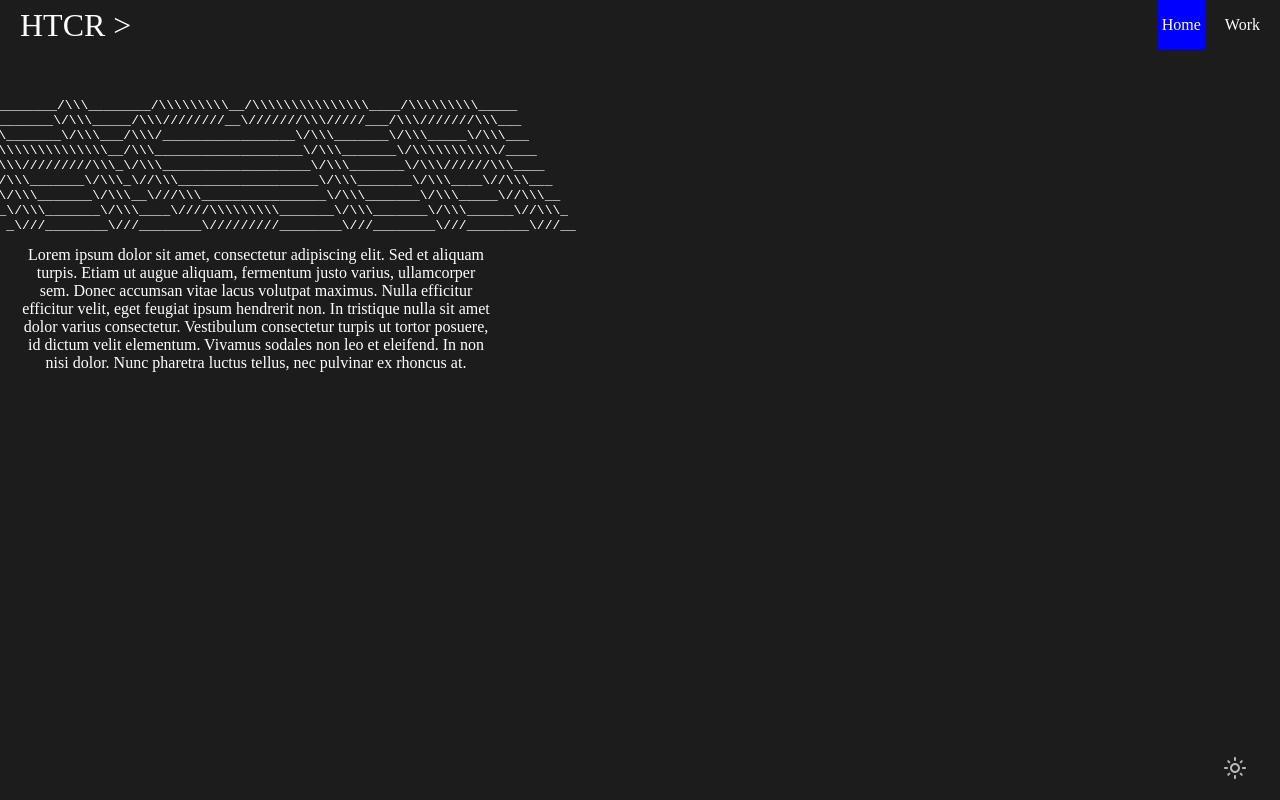
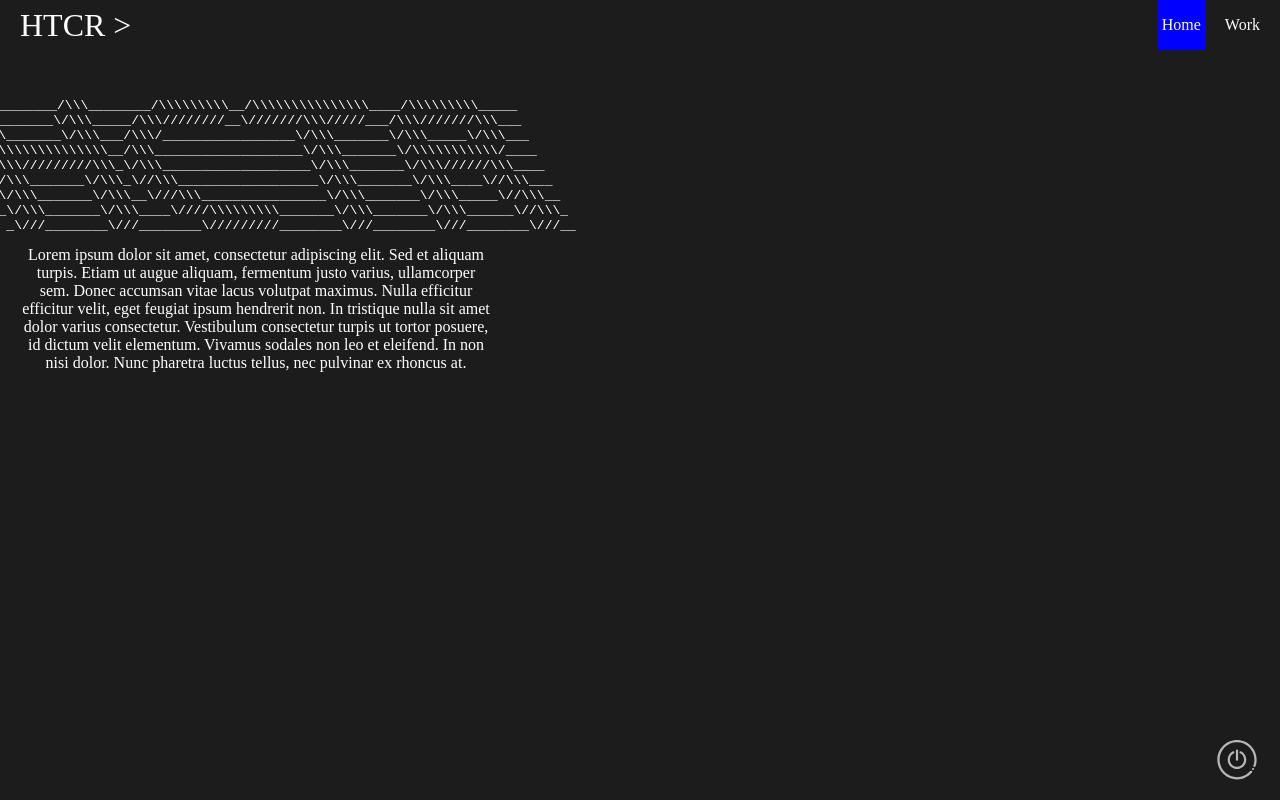
Before and after one commit to hctrgnzlz/portfolio, a React (Create React App) app: page / in a window 1280 px wide. Built offline with nearby package versions, Linux system fonts and the light colour scheme.

Commit message:
svg testing

```diff
--- a/src/App.js
+++ b/src/App.js
@@ -1,5 +1,5 @@
 import { ThemeProvider } from "styled-components";
-import Navbar from "./Navbar";
+import Navbar from "./components/Navbar";
 import Switch from "./components/Switch";
 import Home from "./pages/Home";
 import Work from "./pages/Work";
--- a/src/Slider.js
+++ b/src/Slider.js
@@ -1,7 +1,7 @@
 import styled, { ThemeProvider } from "styled-components";
 
 import MoonIcon from "./components/icons/MoonIcon";
-import SunIcon from "./components/icons/SunIcon";
+import SunIcon from "./assets/PowerIcon";
 import Switch from "./components/Switch";
 import { Title } from "./components/styles/switch.styled";
 import { Info } from "./components/styles/switch.styled";
--- /dev/null
+++ b/src/assets/PowerIcon.js
@@ -0,0 +1,25 @@
+import { useTheme } from "styled-components";
+
+function PowerIcon() {
+  const theme = useTheme()
+
+  return (
+    <svg viewBox="0 0 100 101.2" width="40" height="40">
+      <title>Switch Theme: ON/OFF</title>
+      <g>
+        <path fill={theme.icon} d="M50,99.7C22.6,99.7,0.3,77.4,0.3,50S22.6,0.3,50,0.3S99.7,22.6,99.7,50c0,5.7-1,11.3-2.9,16.6c-0.5,1.5-2.1,2.2-3.6,1.7
+          c-1.5-0.5-2.2-2.1-1.7-3.6C93.2,60,94,55.1,94,50C94,25.7,74.3,6,50,6S6,25.7,6,50s19.8,44,44,44c12.9,0,25.2-5.7,33.6-15.5
+          c1-1.2,2.8-1.3,4-0.3c1.2,1,1.3,2.8,0.3,4C78.4,93.3,64.6,99.7,50,99.7z"/>
+        <path d="M85.7,80.4"/>
+        <path d="M94.2,65.7"/>
+        <circle  fill={theme.icon} cx="90.6" cy="73.4" r="2.8"/>
+        <path fill={theme.icon} d="M50,73.4c-13,0-23.6-10.6-23.6-23.6c0-9,5-17,13-21.1c1.4-0.7,3.1-0.1,3.8,1.3c0.7,1.4,0.1,3.1-1.3,3.8
+          c-6.1,3.1-9.9,9.2-9.9,16c0,9.9,8,17.9,17.9,17.9s17.9-8,17.9-17.9c0-6.9-3.9-13.1-10.1-16.1c-1.4-0.7-2-2.4-1.3-3.8
+          c0.7-1.4,2.4-2,3.8-1.3c8.2,4,13.3,12.1,13.3,21.2C73.6,62.8,63,73.4,50,73.4z"/>
+        <path fill={theme.icon} d="M50,52.8c-1.6,0-2.8-1.3-2.8-2.8V26.6c0-1.6,1.3-2.8,2.8-2.8s2.8,1.3,2.8,2.8V50C52.8,51.6,51.6,52.8,50,52.8z"/>
+      </g>
+    </svg>
+  );
+}
+
+export default PowerIcon;
--- a/src/Navbar.js
+++ b/src/components/Navbar.js
@@ -1,5 +1,5 @@
 import { Link, useMatch, useResolvedPath } from "react-router-dom";
-import { StyledNav } from "./components/styles/global.styled";
+import { StyledNav } from "./styles/global.styled";
 
 export default function Navbar(){
   return <StyledNav>
--- a/src/components/Switch.js
+++ b/src/components/Switch.js
@@ -1,6 +1,6 @@
 import React, { useState } from "react";
 import "./Switch.css";
-import SunIcon from "./icons/SunIcon";
+import PowerIcon from "../assets/PowerIcon";
 
 
 function Switch({toggleTheme, isDarkTheme}) {
@@ -15,7 +15,7 @@ function Switch({toggleTheme, isDarkTheme}) {
     <>
     <label className="toggle-switch">
       <input type="checkbox" checked={isToggled} onChange={onToggle} />
-      <SunIcon/>
+      <PowerIcon/>
     </label>
     </>
   );
--- a/src/components/icons/SunIcon.js
+++ /dev/null
@@ -1,16 +0,0 @@
-import { useTheme } from "styled-components";
-
-function SunIcon() {
-  const theme = useTheme()
-  return (
-    <svg viewBox="0 0 24 24" width="24" height="24">
-    <title>Switch Theme</title>
-      <path
-        fill={theme.icon}
-        d="M12,9c1.65,0,3,1.35,3,3s-1.35,3-3,3s-3-1.35-3-3S10.35,9,12,9 M12,7c-2.76,0-5,2.24-5,5s2.24,5,5,5s5-2.24,5-5 S14.76,7,12,7L12,7z M2,13l2,0c0.55,0,1-0.45,1-1s-0.45-1-1-1l-2,0c-0.55,0-1,0.45-1,1S1.45,13,2,13z M20,13l2,0c0.55,0,1-0.45,1-1 s-0.45-1-1-1l-2,0c-0.55,0-1,0.45-1,1S19.45,13,20,13z M11,2v2c0,0.55,0.45,1,1,1s1-0.45,1-1V2c0-0.55-0.45-1-1-1S11,1.45,11,2z M11,20v2c0,0.55,0.45,1,1,1s1-0.45,1-1v-2c0-0.55-0.45-1-1-1C11.45,19,11,19.45,11,20z M5.99,4.58c-0.39-0.39-1.03-0.39-1.41,0 c-0.39,0.39-0.39,1.03,0,1.41l1.06,1.06c0.39,0.39,1.03,0.39,1.41,0s0.39-1.03,0-1.41L5.99,4.58z M18.36,16.95 c-0.39-0.39-1.03-0.39-1.41,0c-0.39,0.39-0.39,1.03,0,1.41l1.06,1.06c0.39,0.39,1.03,0.39,1.41,0c0.39-0.39,0.39-1.03,0-1.41 L18.36,16.95z M19.42,5.99c0.39-0.39,0.39-1.03,0-1.41c-0.39-0.39-1.03-0.39-1.41,0l-1.06,1.06c-0.39,0.39-0.39,1.03,0,1.41 s1.03,0.39,1.41,0L19.42,5.99z M7.05,18.36c0.39-0.39,0.39-1.03,0-1.41c-0.39-0.39-1.03-0.39-1.41,0l-1.06,1.06 c-0.39,0.39-0.39,1.03,0,1.41s1.03,0.39,1.41,0L7.05,18.36z"
-      ></path>
-    </svg>
-  );
-}
-
-export default SunIcon;
--- a/src/index.js
+++ b/src/index.js
@@ -1,7 +1,7 @@
 import React from 'react';
 import ReactDOM from 'react-dom/client';
 import App from './App';
-import"./styles.css";
+import"./components/styles/styles.css";
 import {  HashRouter} from 'react-router-dom';
 
 
```
Also changed, not shown: src/components/icons/MoonIcon.js (deleted, +0 -15 lines), src/assets/bulb.svg (added), src/assets/power.svg (added), src/components/styles/styles.css (renamed from src/styles.css).
